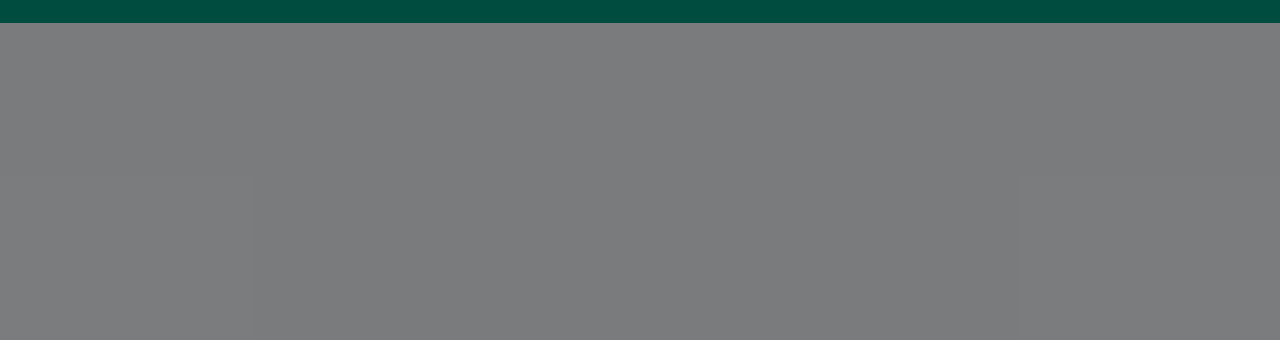
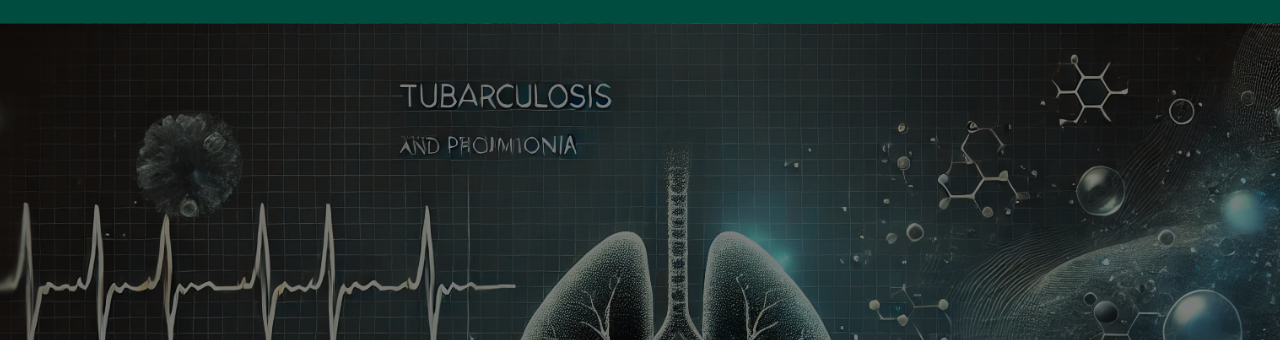
Before and after one commit to TubercuLens/tuniax, a plain HTML site: page index.html in a window 1280 px wide. Shown: the part 80-420 px from the top of the page. Drawn offline with Linux system fonts and the light colour scheme.

Commit message:
Update styles.css

```diff
--- a/styles.css
+++ b/styles.css
@@ -64,7 +64,7 @@ h2 {
 
 .hero {
     position: relative; /* Ensure the pseudo-element is positioned relative to the container */
-    background: url('img/bg.webp') no-repeat center center/cover;
+    background: url('bg.webp') no-repeat center center/cover;
     color: #fff;
     height: 100vh;
     display: flex;
```
